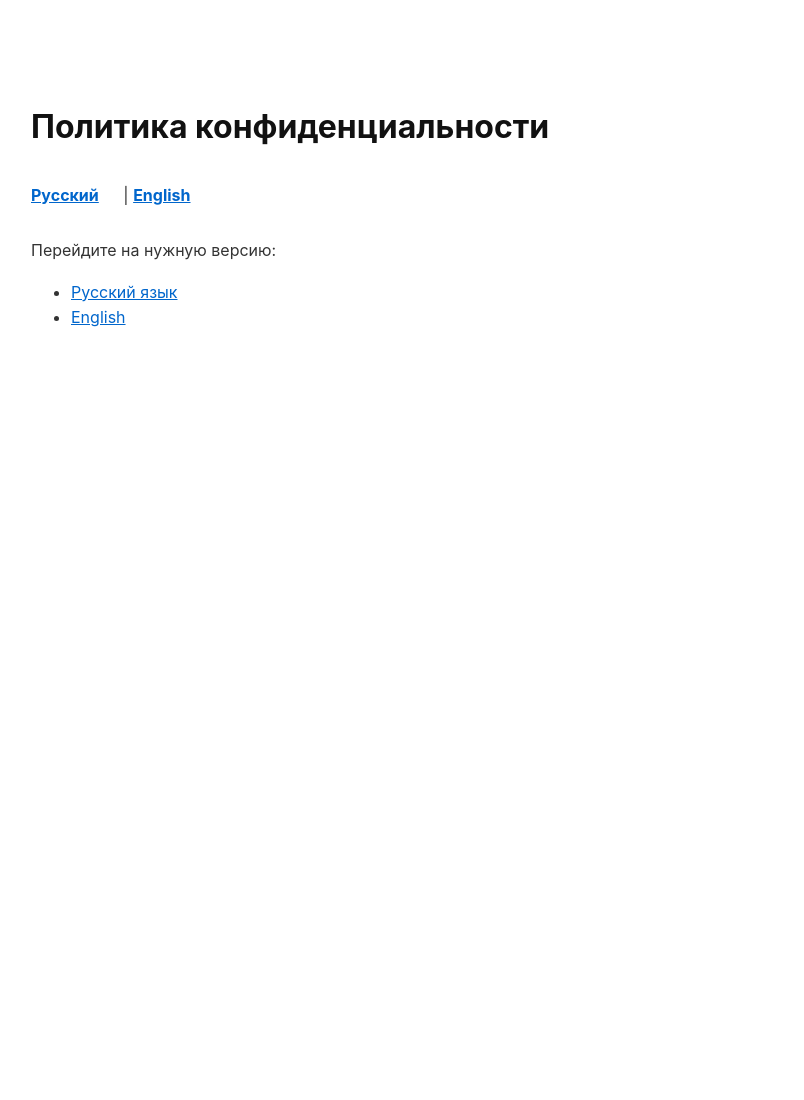
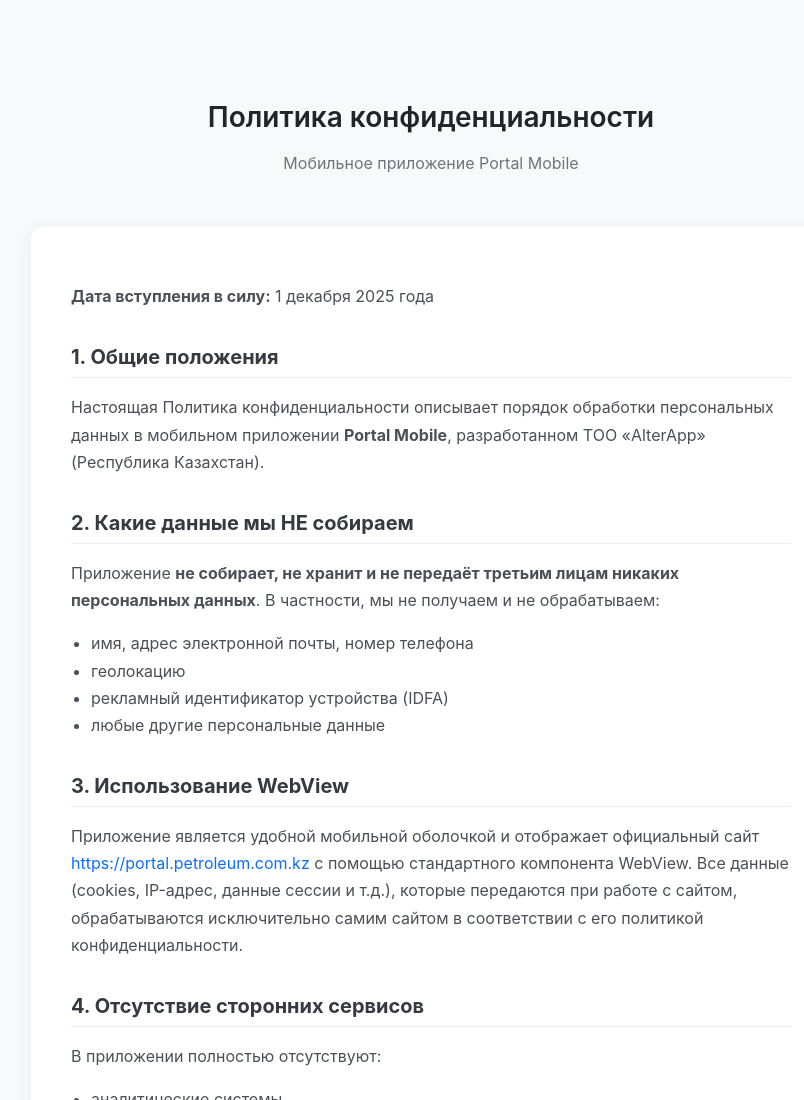
Before and after one commit to mamyrbayev/portal-mobile-policy, a plain HTML site: page index.html in a window 1280 px wide. Shown: the top 1100 px of the page, without its empty margins (209-1013 px from the left). Before the commit the page ends 800 px from the top, so only its background shows below. Drawn offline with Linux system fonts and the light colour scheme.

Commit message:
Update index.html

```diff
--- a/index.html
+++ b/index.html
@@ -3,24 +3,66 @@
 <head>
     <meta charset="UTF-8">
     <meta name="viewport" content="width=device-width, initial-scale=1.0">
-    <title>Политика конфиденциальности — Portal Mobile</title>
+    <title>Политика конфиденциальности – Portal Mobile</title>
     <style>
-        body { font-family: -apple-system, BlinkMacSystemFont, 'Segoe UI', Roboto, sans-serif; margin: 40px; line-height: 1.6; color: #333; max-width: 800px; margin: 60px auto; padding: 20px; }
-        h1, h2 { color: #111; }
-        a { color: #0066cc; }
-        .lang-switch { margin: 30px 0; }
-        .lang-switch a { margin-right: 20px; font-weight: bold; }
+        body {margin:0;font-family:-apple-system,system-ui,BlinkMacSystemFont,"Segoe UI",Roboto,sans-serif;background:#f8f9fa;color:#212529;}
+        .container {max-width:800px;margin:60px auto;padding:40px 20px;}
+        header {text-align:center;margin-bottom:50px;}
+        h1 {font-size:28px;font-weight:600;margin:0 0 10px 0;}
+        .subtitle {color:#6c757d;font-size:16px;}
+        main {background:#fff;padding:40px;border-radius:12px;box-shadow:0 4px 20px rgba(0,0,0,0.06);}
+        h2 {font-size:20px;margin:35px 0 15px;color:#343a40;border-bottom:1px solid #eee;padding-bottom:8px;}
+        p, li {line-height:1.7;font-size:16px;color:#495057;}
+        ul {padding-left:20px;}
+        .footer {text-align:center;margin-top:60px;color:#868e96;font-size:14px;}
+        a {color:#0d6efd;text-decoration:none;}
+        a:hover {text-decoration:underline;}
     </style>
 </head>
 <body>
-    <h1>Политика конфиденциальности</h1>
-    <div class="lang-switch">
-        <a href="ru.html">Русский</a> | <a href="en.html">English</a>
+<div class="container">
+    <header>
+        <h1>Политика конфиденциальности</h1>
+        <p class="subtitle">Мобильное приложение Portal Mobile</p>
+    </header>
+    <main>
+        <p><strong>Дата вступления в силу:</strong> 1 декабря 2025 года</p>
+
+        <h2>1. Общие положения</h2>
+        <p>Настоящая Политика конфиденциальности описывает порядок обработки персональных данных в мобильном приложении <strong>Portal Mobile</strong>, разработанном ТОО «AlterApp» (Республика Казахстан).</p>
+
+        <h2>2. Какие данные мы НЕ собираем</h2>
+        <p>Приложение <strong>не собирает, не хранит и не передаёт третьим лицам никаких персональных данных</strong>. В частности, мы не получаем и не обрабатываем:</p>
+        <ul>
+            <li>имя, адрес электронной почты, номер телефона</li>
+            <li>геолокацию</li>
+            <li>рекламный идентификатор устройства (IDFA)</li>
+            <li>любые другие персональные данные</li>
+        </ul>
+
+        <h2>3. Использование WebView</h2>
+        <p>Приложение является удобной мобильной оболочкой и отображает официальный сайт <a href="https://portal.petroleum.com.kz" target="_blank">https://portal.petroleum.com.kz</a> с помощью стандартного компонента WebView. Все данные (cookies, IP-адрес, данные сессии и т.д.), которые передаются при работе с сайтом, обрабатываются исключительно самим сайтом в соответствии с его политикой конфиденциальности.</p>
+
+        <h2>4. Отсутствие сторонних сервисов</h2>
+        <p>В приложении полностью отсутствуют:</p>
+        <ul>
+            <li>аналитические системы</li>
+            <li>реклама и рекламные трекеры</li>
+            <li>push-уведомления</li>
+            <li>встроенные покупки</li>
+            <li>авторизация через сторонние сервисы</li>
+        </ul>
+
+        <h2>5. Контакты разработчика</h2>
+        <p>ТОО «AlterApp»<br>
+        Республика Казахстан<br>
+        Email: info@alterapp.kz</p>
+
+        <p>По всем вопросам, связанным с политикой конфиденциальности, пишите на указанный адрес.</p>
+    </main>
+    <div class="footer">
+        © 2025 AlterApp. Все права защищены.
     </div>
-    <p>Перейдите на нужную версию:</p>
-    <ul>
-        <li><a href="ru.html">Русский язык</a></li>
-        <li><a href="en.html">English</a></li>
-    </ul>
+</div>
 </body>
 </html>
```
